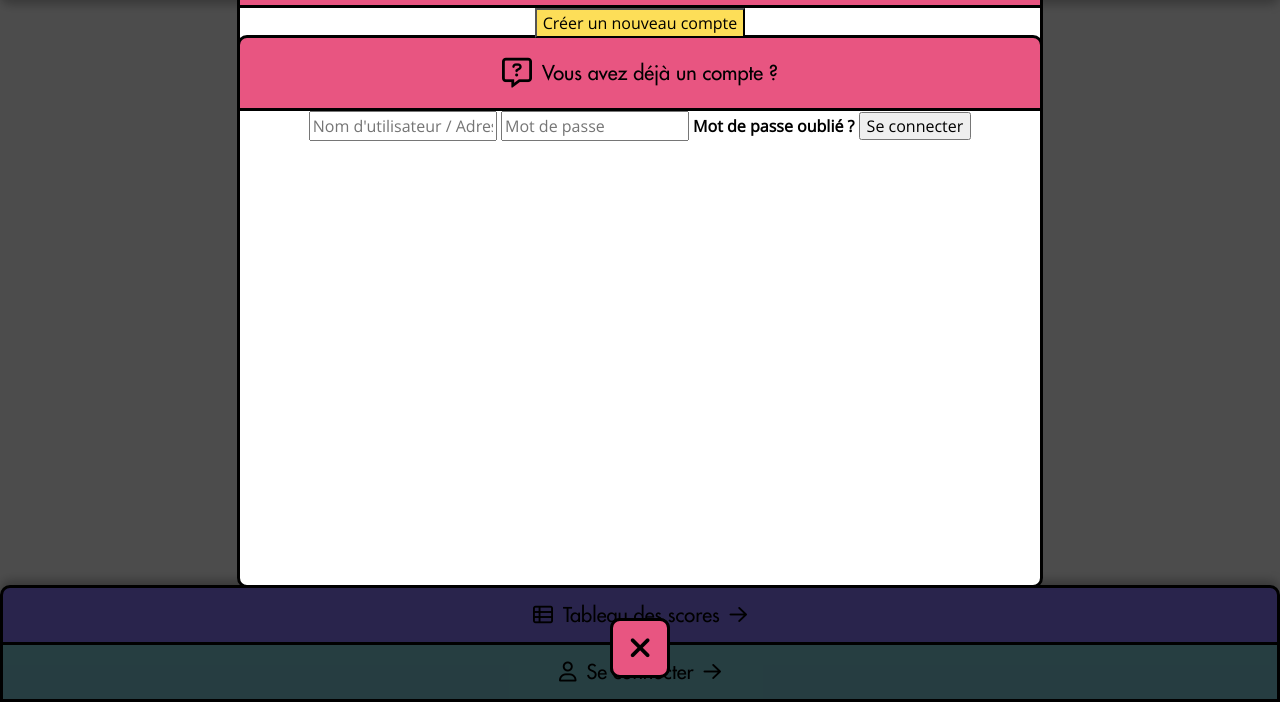
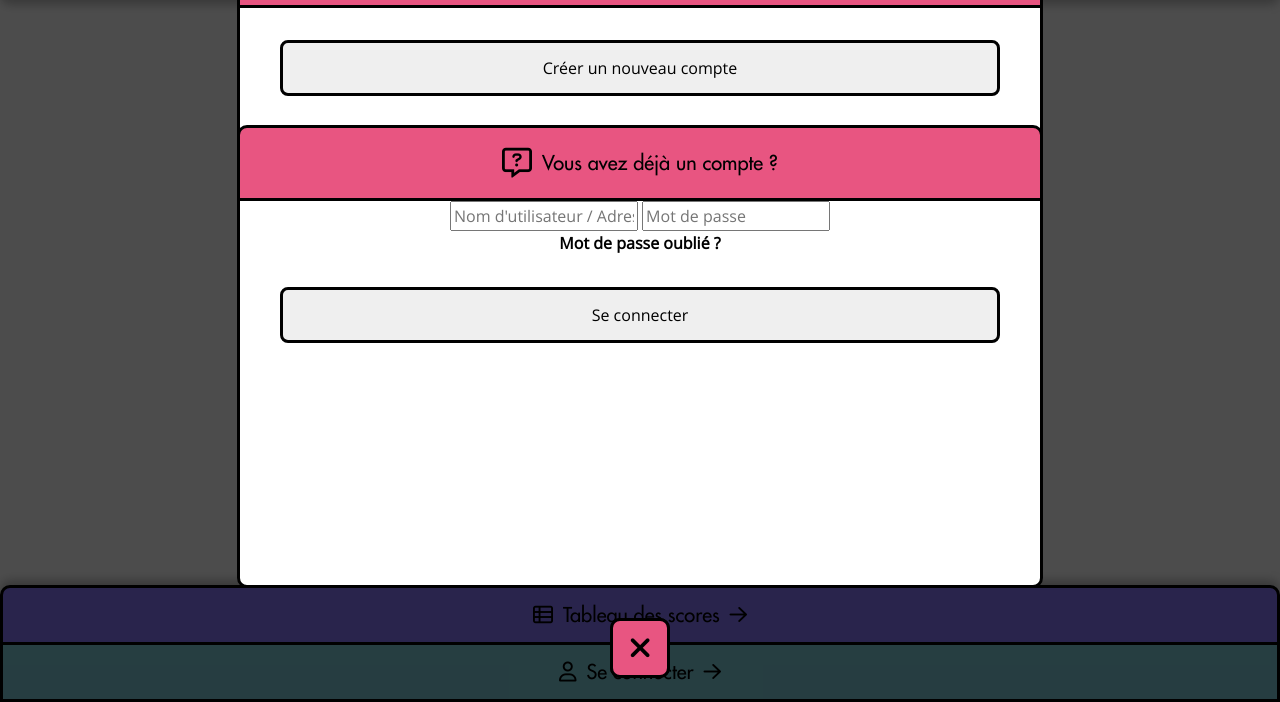
Before and after one commit to ArToXxFR/shifumi, a PHP site: page / in a window 1280 px wide, after a click on "Tenter votre chance". Shown: the part 98-800 px from the top of the page. Run offline with PHP 8.4, Linux system fonts and the light colour scheme; data comes from the database, SQL or seed files in the repository; data that the repository does not hold is empty; some web fonts are replaced; grey boxes are pictures that could not be loaded.

Commit message:
Petite modif css popup deconnection

```diff
--- a/css/style.css
+++ b/css/style.css
@@ -803,17 +803,17 @@
     border-radius: 1em;
     border: 0.1em solid black;
 }
-
+*/
 .button-popup {
     width: 90%;
     height: 3.5em;
     border: 3px solid black;
     border-radius: 0.5em;
-    font-family: "futurama";
     font-size: 1em;
     margin: 2em auto;
 }
 
+/*
 #background {
     display: none;
     position: absolute;
@@ -850,9 +850,6 @@
 .rayures {
     background-image: url(../img/rature_hal.svg);
 }
-*/
-
-/* Pour les boutons de la popup déconnection*/
 
 .rouge-pastel {
     background-color: #E85581;
@@ -863,7 +860,6 @@
     background-color: #FDDE58;
 }
 
-*/
 /*
 .cyan {
     background-color: #7FCFDA;
@@ -977,3 +973,8 @@
     margin-top: 5vh;
 }
 */
+
+.mots_de_passe_oublie {
+    display: flex;
+    justify-content: center;
+}
--- a/includes/popups.php
+++ b/includes/popups.php
@@ -45,7 +45,7 @@
         <form action="index.php" method="POST" class="flex-login">
             <input name="username" type="text" maxlength="25" placeholder="Nom d'utilisateur / Adresse email" class="input-login">
             <input name="password" type="password" placeholder="Mot de passe" class="input-login">
-            <span class="mots_gras">Mot de passe oublié ?</span>
+            <span class="mots_gras mots_de_passe_oublie">Mot de passe oublié ?</span>
             <input name="button-login" type="submit" value="Se connecter" class="button-popup cyan">
             <input type="hidden" name="name" value="login">
         </form>
```
Lines whose indentation alone changed are shown as unchanged.
